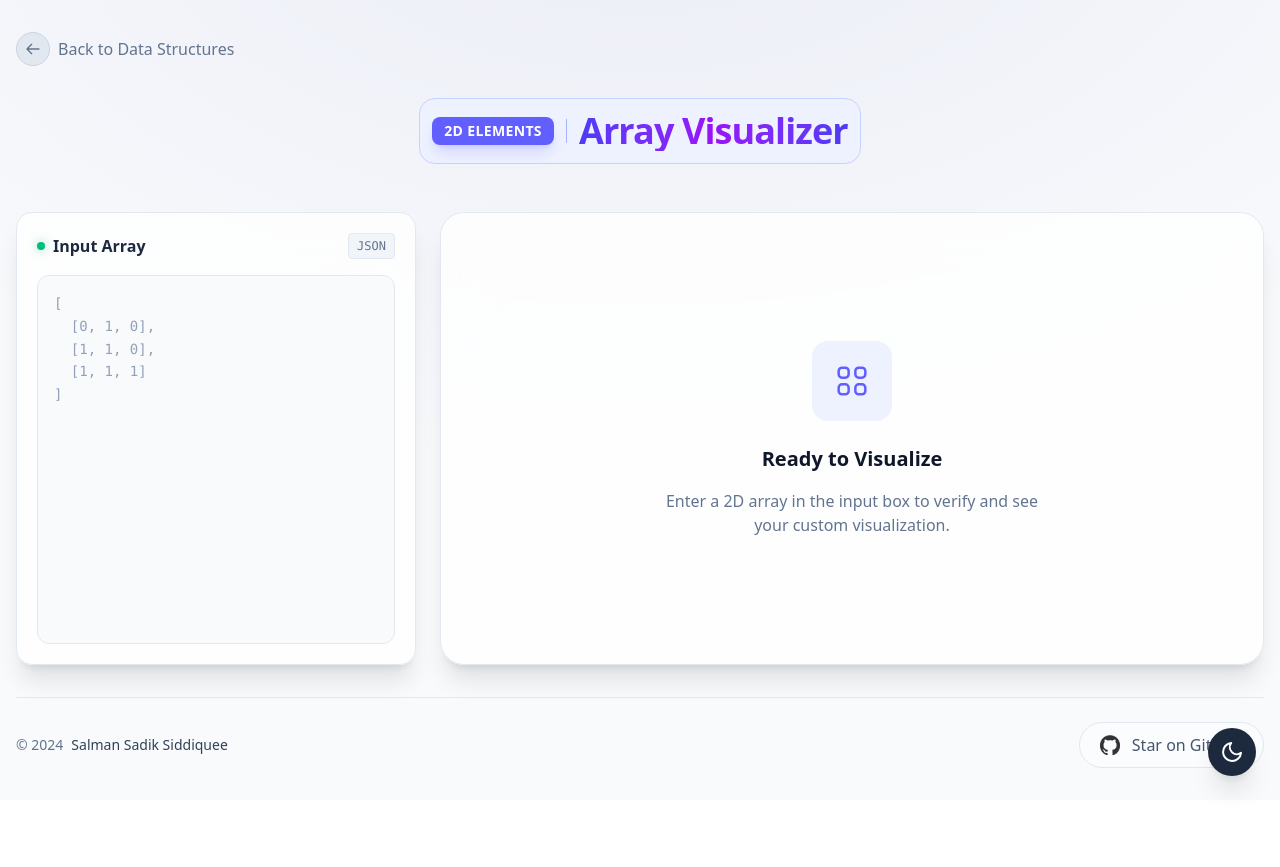
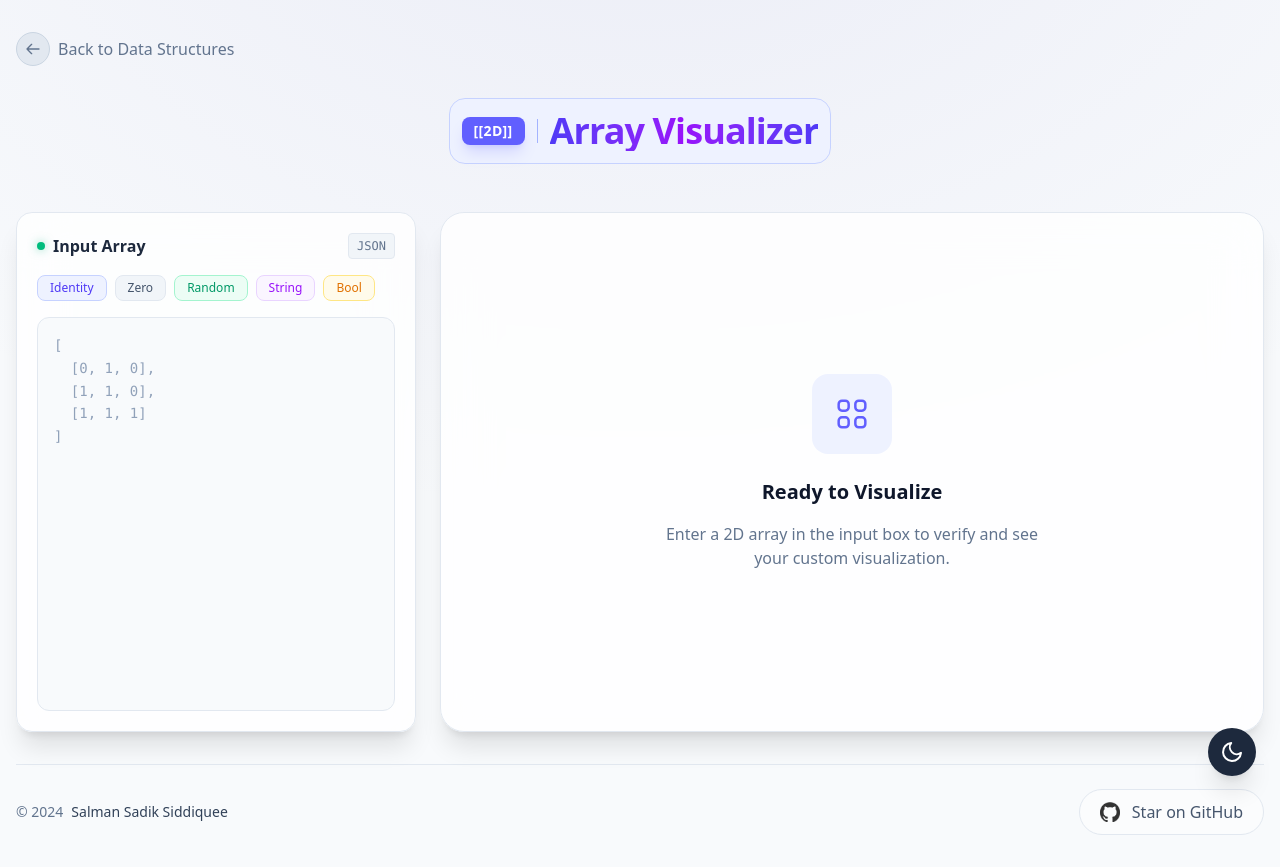
Before and after one commit to salsadsid/visualizer, a Next.js app: page /data-structures/arrays in a window 1280 px wide. Before the commit the page ends 800 px from the top, so only its background shows below. Built offline with nearby package versions, Linux system fonts and the light colour scheme.

Commit message:
feat: add 2D array presets and refactor input parsing to support boolean values.

```diff
--- a/src/app/data-structures/arrays/page.jsx
+++ b/src/app/data-structures/arrays/page.jsx
@@ -8,62 +8,39 @@
     const [ar, setAr] = useState([]);
     const [err, setErr] = useState(false);
     const [colors, setColors] = useState({});
+    const [inputValue, setInputValue] = useState("");
+
     let len = ar?.length;
     let maxLen = Math.max(...ar.map((row) => row.length, len));
 
-    //
-    const isAtleastOneElement =
-        ar?.length > 0 && ar.some((row) => row.length > 0);
+    const isAtleastOneElement = ar?.length > 0 && ar.some((row) => row.length > 0);
 
-    const handle2DArray = (e) => {
-        const value = e.target.value;
-
+    const processArray = (value) => {
         try {
             setErr(false);
 
-            // Basic validation
-            if (value === "") {
-                setAr([]);
-                setErr(false);
-                return;
-            } else if (value === "[" || value === "]") {
-                setAr([]);
-                setErr(false);
-                return;
-            } else if (value === "[]" || value === "[[" || value === "]]") {
-                setAr([]);
-                setErr(false);
-                return;
-            } else if (value === "[[]" || value === "[]]") {
-                setAr([]);
-                setErr(false);
-                return;
-            } else if (value === "[[]]") {
-                setAr([]);
-                setErr(false);
-                return;
-            } else if (value === "[[],[]]") {
-                setAr([]);
-                setErr(false);
-                return;
-            } else if (value === "[[],[],[]]") {
+            if (!value || value.trim() === "") {
                 setAr([]);
                 setErr(false);
                 return;
             }
-            const arr = JSON.parse(value) || [];
+
+            const arr = JSON.parse(value);
+
+            if (!Array.isArray(arr)) {
+                setAr([]);
+                return;
+            }
 
             // Check if input is a 2D array
-            const is2DArray =
-                Array.isArray(arr) && arr.every((row) => Array.isArray(row));
-
+            const is2DArray = arr.every((row) => Array.isArray(row));
             const len = arr.length;
 
             // Check if input is a square array
             const isSquareArray = arr.every(
                 (row) =>
                     row.length === len &&
-                    row.every((col) => typeof col === "number" || typeof col === "string")
+                    row.every((col) => typeof col === "number" || typeof col === "string" || typeof col === "boolean")
             );
 
             if (isSquareArray) {
@@ -72,7 +49,7 @@
                 try {
                     // 2D array modification
                     const maxLen = Math.max(...arr.map((row) => row.length, len));
-                    const modArr = arr?.map((row) => {
+                    const modArr = arr.map((row) => {
                         const holesCount = maxLen - row.length;
                         for (let i = 0; i < holesCount; i++) {
                             row.push("X");
@@ -84,11 +61,64 @@
                     console.log(error);
                     setErr(true);
                 }
+            } else {
+                // Not a 2D array
+                setAr([]);
             }
         } catch (err) {
-            console.log(err);
+            // JSON parse error
+            // console.log(err);
             setErr(true);
         }
+    };
+
+    const handleInputChange = (e) => {
+        const value = e.target.value;
+        setInputValue(value);
+        processArray(value);
+    };
+
+    const applyPreset = (type) => {
+        let preset = [];
+        let presetString = "";
+
+        switch (type) {
+            case "identity":
+                preset = [
+                    [1, 0, 0],
+                    [0, 1, 0],
+                    [0, 0, 1]
+                ];
+                break;
+            case "zero":
+                preset = [
+                    [0, 0, 0],
+                    [0, 0, 0],
+                    [0, 0, 0]
+                ];
+                break;
+            case "random":
+                preset = Array(3).fill().map(() => Array(3).fill().map(() => Math.floor(Math.random() * 2)));
+                break;
+            case "string":
+                preset = [
+                    ["A", "B"],
+                    ["C", "D"]
+                ];
+                break;
+            case "boolean":
+                preset = [
+                    [true, false],
+                    [false, true]
+                ];
+                break;
+            default:
+                break;
+        }
+
+        presetString = JSON.stringify(preset, null, 2);
+        setInputValue(presetString);
+        processArray(presetString);
     };
 
     // Handle color selection
@@ -99,7 +129,7 @@
 
     return (
         <main className="min-h-screen w-full bg-slate-50 dark:bg-[#0f172a] bg-[radial-gradient(ellipse_80%_80%_at_50%_-20%,rgba(120,119,198,0.1),rgba(255,255,255,0))] dark:bg-[radial-gradient(ellipse_80%_80%_at_50%_-20%,rgba(120,119,198,0.3),rgba(255,255,255,0))] text-slate-900 dark:text-slate-200 font-sans selection:bg-indigo-500/30 transition-colors duration-300">
-            <div className="container mx-auto px-4 py-6 md:py-8 max-w-7xl h-screen flex flex-col">
+            <div className="container mx-auto px-4 py-6 md:py-8 max-w-7xl min-h-screen flex flex-col">
                 <nav className="flex items-center justify-between mb-6 md:mb-8 flex-shrink-0">
                     <Link
                         href="/data-structures"
@@ -128,7 +158,7 @@
                     <div className="inline-block p-3 rounded-2xl bg-indigo-50 dark:bg-indigo-500/10 border border-indigo-200 dark:border-indigo-500/20 mb-4 backdrop-blur-sm">
                         <div className="flex items-center gap-3">
                             <span className="px-3 py-1 rounded-lg bg-indigo-500 text-white font-bold text-sm tracking-wide shadow-lg shadow-indigo-500/20">
-                                2D ELEMENTS
+                                {`[[2D]]`}
                             </span>
                             <span className="w-px h-6 bg-indigo-300 dark:bg-indigo-500/30"></span>
                             <h1 className="text-2xl md:text-4xl font-bold bg-clip-text text-transparent bg-gradient-to-r from-indigo-600 via-purple-600 to-indigo-600 dark:from-white dark:via-indigo-200 dark:to-indigo-400 tracking-tight">
@@ -138,8 +168,8 @@
                     </div>
                 </header>
 
-                <div className="flex-1 flex flex-col min-h-0 space-y-6">
-                    <div className="flex flex-col md:flex-row gap-6 items-start flex-1 min-h-0">
+                <div className="flex-1 flex flex-col space-y-6">
+                    <div className="flex flex-col md:flex-row gap-6 md:h-[calc(100vh-280px)] md:min-h-[500px]">
                         {/* Input Section */}
                         <div className="w-full md:w-[320px] lg:w-[400px] h-[400px] md:h-full flex flex-col space-y-6 flex-shrink-0">
                             <div className="bg-white/80 dark:bg-slate-900/50 backdrop-blur-xl rounded-2xl border border-slate-200 dark:border-white/10 p-5 shadow-xl dark:shadow-2xl h-full flex flex-col transition-all">
@@ -151,12 +181,33 @@
                                     <span className="text-xs font-mono text-slate-500 dark:text-slate-500 px-2 py-1 rounded bg-slate-100 dark:bg-slate-800 border border-slate-200 dark:border-slate-700">JSON</span>
                                 </div>
 
+                                <div className="flex flex-wrap gap-2 mb-4">
+                                    <button onClick={() => applyPreset("identity")} className="px-3 py-1 text-xs font-medium rounded-lg bg-indigo-50 dark:bg-indigo-500/10 text-indigo-600 dark:text-indigo-400 border border-indigo-200 dark:border-indigo-500/20 hover:bg-indigo-100 dark:hover:bg-indigo-500/20 transition-colors">
+                                        Identity
+                                    </button>
+                                    <button onClick={() => applyPreset("zero")} className="px-3 py-1 text-xs font-medium rounded-lg bg-slate-100 dark:bg-slate-800 text-slate-600 dark:text-slate-400 border border-slate-200 dark:border-slate-700 hover:bg-slate-200 dark:hover:bg-slate-700 transition-colors">
+                                        Zero
+                                    </button>
+                                    <button onClick={() => applyPreset("random")} className="px-3 py-1 text-xs font-medium rounded-lg bg-emerald-50 dark:bg-emerald-500/10 text-emerald-600 dark:text-emerald-400 border border-emerald-200 dark:border-emerald-500/20 hover:bg-emerald-100 dark:hover:bg-emerald-500/20 transition-colors">
+                                        Random
+                                    </button>
+                                    <button onClick={() => applyPreset("string")} className="px-3 py-1 text-xs font-medium rounded-lg bg-purple-50 dark:bg-purple-500/10 text-purple-600 dark:text-purple-400 border border-purple-200 dark:border-purple-500/20 hover:bg-purple-100 dark:hover:bg-purple-500/20 transition-colors">
+                                        String
+                                    </button>
+                                    <button onClick={() => applyPreset("boolean")} className="px-3 py-1 text-xs font-medium rounded-lg bg-amber-50 dark:bg-amber-500/10 text-amber-600 dark:text-amber-400 border border-amber-200 dark:border-amber-500/20 hover:bg-amber-100 dark:hover:bg-amber-500/20 transition-colors">
+                                        Bool
+                                    </button>
+                                </div>
+
                                 <div className="relative group flex-grow min-h-0">
-                                    <div className="absolute -inset-0.5 bg-gradient-to-r from-indigo-500 to-purple-600 rounded-xl opacity-0 dark:opacity-20 group-hover:opacity-20 dark:group-hover:opacity-100 transition duration-500 blur"></div>
+
                                     <textarea
+                                        value={inputValue}
                                         placeholder={`[\n  [0, 1, 0],\n  [1, 1, 0],\n  [1, 1, 1]\n]`}
-                                        className="relative w-full h-full bg-slate-50 dark:bg-slate-950 text-slate-800 dark:text-emerald-400 font-mono text-sm leading-relaxed p-4 rounded-xl border border-slate-200 dark:border-slate-800 focus:border-indigo-500 dark:focus:border-indigo-500/50 focus:ring-2 focus:ring-indigo-500/20 outline-none resize-none transition-all placeholder:text-slate-400 dark:placeholder:text-slate-700"
-                                        onChange={handle2DArray}
+                                        className="relative w-full h-full bg-slate-50 dark:bg-slate-950 text-slate-800 dark:text-emerald-400 font-mono text-sm leading-relaxed p-4 rounded-xl border border-slate-200 dark:border-slate-800 outline-none resize-none transition-all placeholder:text-slate-400 dark:placeholder:text-slate-700
+                                        focus:border-indigo-500 dark:focus:border-indigo-500/50 custom-scrollbar
+                                        "
+                                        onChange={handleInputChange}
                                         spellCheck="false"
                                     />
                                 </div>
@@ -213,7 +264,7 @@
                                                                 boxShadow: colors[col] ? `0 8px 20px -6px ${colors[col]}` : undefined
                                                             }}
                                                         >
-                                                            {col}
+                                                            {typeof col === "boolean" ? (col ? "T" : "F") : col}
                                                         </div>
                                                     ))
                                                 )}
@@ -244,7 +295,7 @@
                                                     <input
                                                         type="color"
                                                         className="absolute top-1/2 left-1/2 -translate-x-1/2 -translate-y-1/2 w-[150%] h-[150%] p-0 border-0 cursor-pointer"
-                                                        defaultValue="#ffeb3b"
+                                                        defaultValue="#000000"
                                                         onChange={(e) => handleSetColor(e, "border")}
                                                     />
                                                 </div>
@@ -280,7 +331,9 @@
                                             ?.map((value, index) => (
                                                 <div key={index} className="group relative bg-slate-100 dark:bg-slate-800/50 rounded-xl p-3 border border-slate-200 dark:border-white/5 hover:border-indigo-500/30 transition-all">
                                                     <div className="flex flex-col items-center gap-2">
-                                                        <span className="text-lg font-bold text-slate-700 dark:text-white truncate max-w-full">{value}</span>
+                                                        <span className="text-lg font-bold text-slate-700 dark:text-white truncate max-w-full">
+                                                            {typeof value === "boolean" ? (value ? "T" : "F") : value}
+                                                        </span>
                                                         <div className="relative w-full h-8 rounded-lg overflow-hidden ring-2 ring-slate-200 dark:ring-white/10 group-hover:ring-indigo-500/50 transition-all">
                                                             <input
                                                                 type="color"
--- a/src/app/globals.css
+++ b/src/app/globals.css
@@ -18,3 +18,22 @@
   color: var(--foreground);
   font-family: var(--font-rubik), sans-serif;
 }
+
+@layer utilities {
+  .custom-scrollbar::-webkit-scrollbar {
+    width: 6px;
+    height: 6px;
+  }
+
+  .custom-scrollbar::-webkit-scrollbar-track {
+    background: transparent;
+  }
+
+  .custom-scrollbar::-webkit-scrollbar-thumb {
+    @apply bg-slate-200 dark:bg-slate-800 rounded-full;
+  }
+
+  .custom-scrollbar::-webkit-scrollbar-thumb:hover {
+    @apply bg-slate-300 dark:bg-slate-700;
+  }
+}
```
